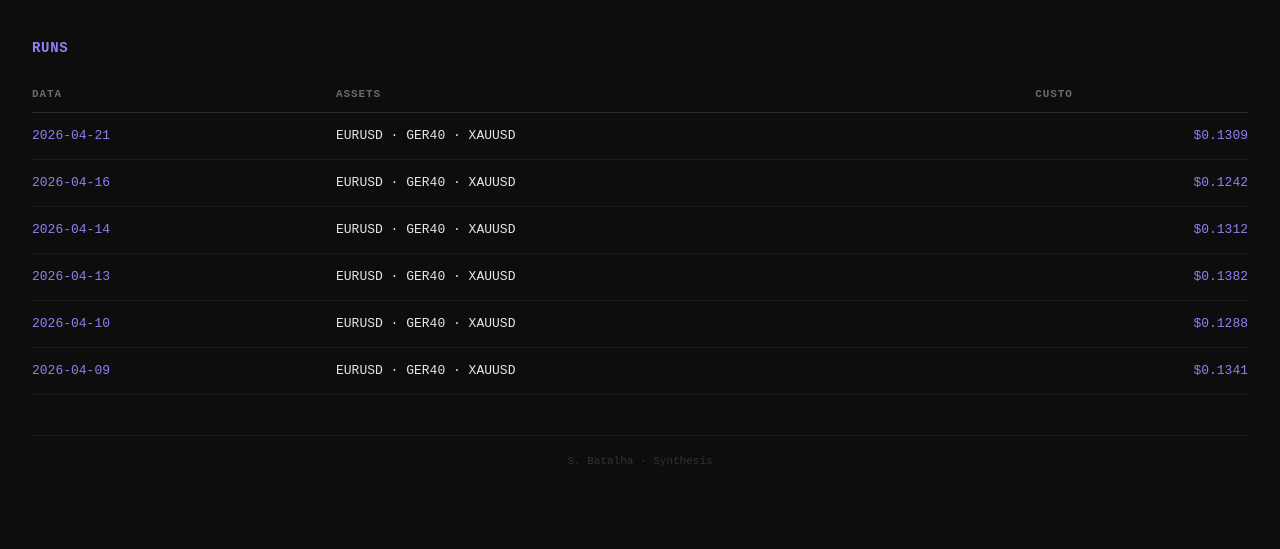
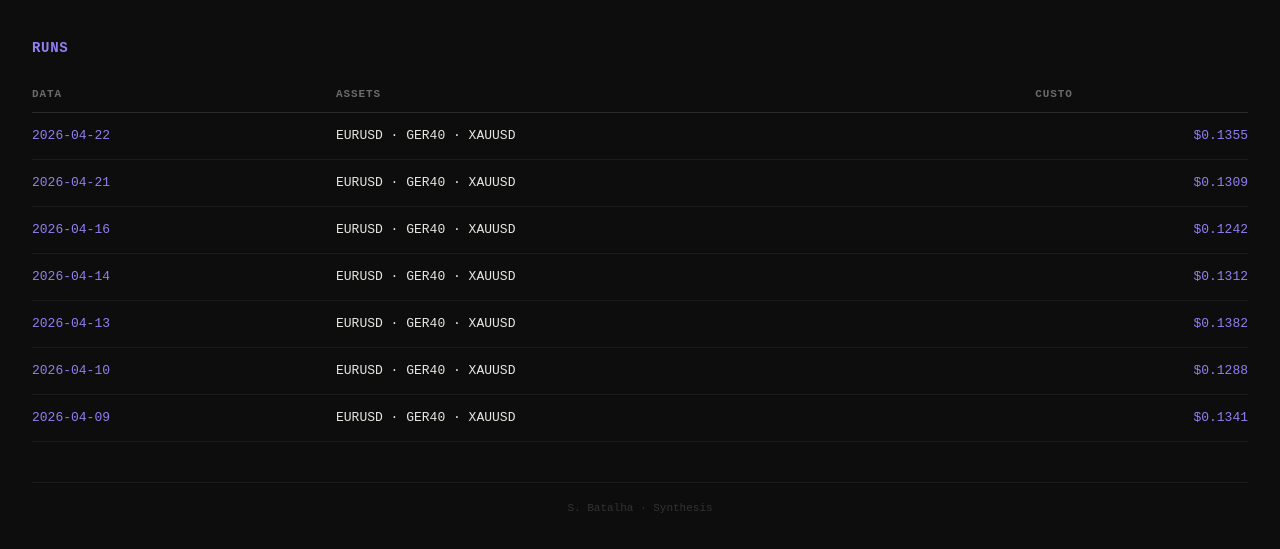
Before and after one commit to sergioB79/synthesis, a plain HTML site: page index.html in a window 1280 px wide. Shown: the part 95-644 px from the top of the page. Drawn offline with Linux system fonts and the light colour scheme.

Commit message:
Synthesis index.html

```diff
--- a/index.html
+++ b/index.html
@@ -25,6 +25,10 @@
 <table>
   <thead><tr><th>Data</th><th>Assets</th><th>Custo</th></tr></thead>
   <tbody><tr>
+            <td><a href="2026-04-22.html">2026-04-22</a></td>
+            <td>EURUSD · GER40 · XAUUSD</td>
+            <td style="color:#9080f0">$0.1355</td>
+        </tr><tr>
             <td><a href="2026-04-21.html">2026-04-21</a></td>
             <td>EURUSD · GER40 · XAUUSD</td>
             <td style="color:#9080f0">$0.1309</td>
```
